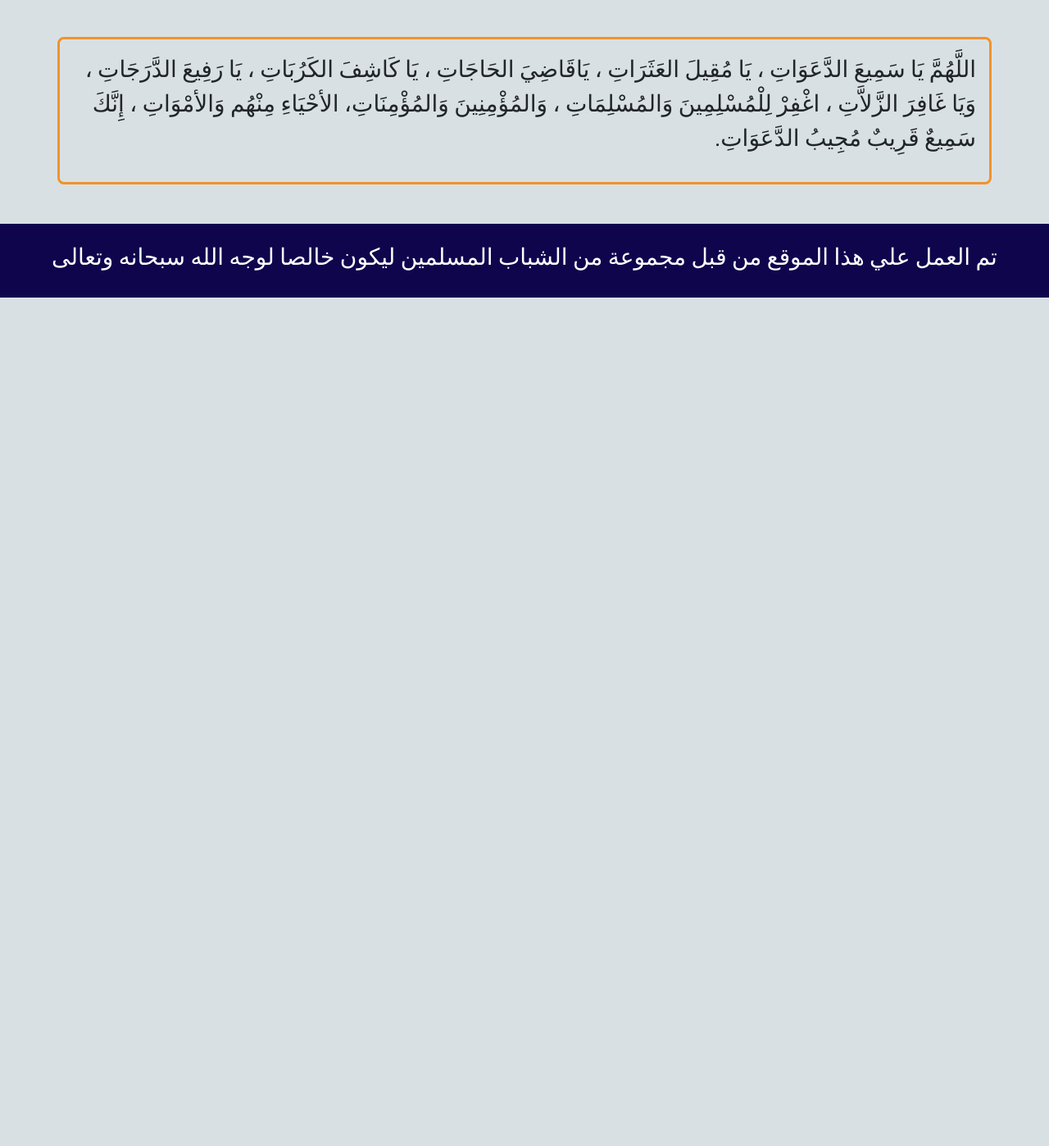
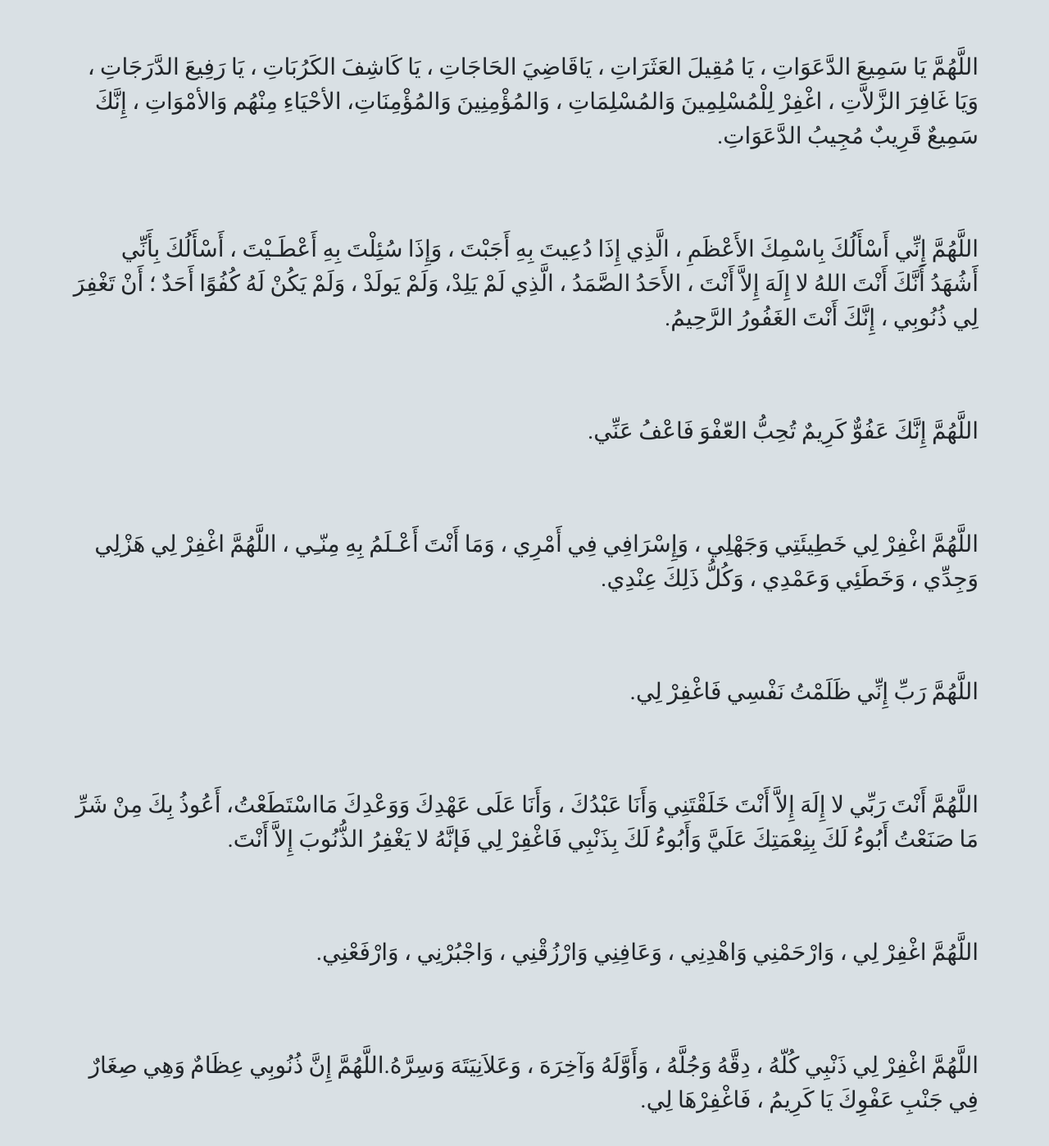
Before and after one commit to Ahmed-samir95/zaker, a plain HTML site: page prayer.html in a window 1280 px wide. Shown: the part 331-1729 px from the top of the page at 82% size. Before the commit the page ends 800 px from the top, so only its background shows below. Drawn offline with Linux system fonts and the light colour scheme; a web font is replaced by a local one.

Commit message:
add pray to section

```diff
--- a/css/prayer.css
+++ b/css/prayer.css
@@ -67,10 +67,7 @@ body{
     box-shadow: none;
 }
 /* -------------------------------------------------------------------------------- */
-.prayer .row .col{
-   border: .2rem solid var(--main-color);
-   border-radius: .5rem;
-}
+
 
 
 
--- a/prayer.html
+++ b/prayer.html
@@ -25,7 +25,7 @@
                 <a class="nav-link p-2 p-lg-3 " aria-current="page" href="index.html">الرئيسية</a>
               </li>
               <li class="nav-item">
-                <a class="nav-link p-2 p-lg-3" href="#">ايات تتلي</a>
+                <a class="nav-link p-2 p-lg-3" href="quran.html">ايات تتلي</a>
               </li>
               <li class="nav-item dropdown">
                 <a class="nav-link p-2 p-lg-3 active" href="prayer.html" id="navbarDropdown" role="button">
@@ -51,7 +51,37 @@
           <p class="section-heading-title fs-4">أدعية مستجابة إن شاء الله .. هناك الكثير من الأدعية التي يجب على المسلم ترديدها، وأقرب ما يكون العبد من ربه وهو ساجد، وعلى المسلم أن يلزم الإلحاح في دعائه ويستمر بذلك دون التوقف عنه، قال رسول الله- صلى الله عليه وسلم-: "إني لأعلم كلمة لا يقولها مكروب إلا فرج الله عنه: كلمة أخي يونس- عليه السلام-، لا إله إلا أنت سبحانك إني كنت من الظالمين"، ويعد هذا الذكر أفضل أدعية مستجابة لتفريج الهموم -بإذن الله تعالى- ويبحث كل فرد منا عن الأدعية المستحبة، التي نذكر بعضها  في السطور القادمة.</p>
         </div>
         <div class="row mt-5">
-          <div class="col p-md-3 w-100"><p class="fs-3">اللَّهُمَّ يَا سَمِيعَ الدَّعَوَاتِ ، يَا مُقِيلَ العَثَرَاتِ ، يَاقَاضِيَ الحَاجَاتِ ، يَا كَاشِفَ الكَرُبَاتِ ، يَا رَفِيعَ الدَّرَجَاتِ ، وَيَا غَافِرَ الزَّلاَّتِ ، اغْفِرْ لِلْمُسْلِمِينَ وَالمُسْلِمَاتِ ، وَالمُؤْمِنِينَ وَالمُؤْمِنَاتِ، الأحْيَاءِ مِنْهُم وَالأمْوَاتِ ، إِنَّكَ سَمِيعٌ قَرِيبٌ مُجِيبُ الدَّعَوَاتِ.</p></div>
+          <div class="col p-md-3"><p class="fs-3">اللَّهُمَّ يَا سَمِيعَ الدَّعَوَاتِ ، يَا مُقِيلَ العَثَرَاتِ ، يَاقَاضِيَ الحَاجَاتِ ، يَا كَاشِفَ الكَرُبَاتِ ، يَا رَفِيعَ الدَّرَجَاتِ ، وَيَا غَافِرَ الزَّلاَّتِ ، اغْفِرْ لِلْمُسْلِمِينَ وَالمُسْلِمَاتِ ، وَالمُؤْمِنِينَ وَالمُؤْمِنَاتِ، الأحْيَاءِ مِنْهُم وَالأمْوَاتِ ، إِنَّكَ سَمِيعٌ قَرِيبٌ مُجِيبُ الدَّعَوَاتِ.</p></div>
+        </div>
+        <div class="row mt-5">
+          <div class="col p-md-3"><p class="fs-3">اللَّهُمَّ إِنِّي أَسْأَلُكَ بِاسْمِكَ الأَعْظَمِ ، الَّذِي إِذَا دُعِيتَ بِهِ أَجَبْتَ ، وَإِذَا سُئِلْتَ بِهِ أَعْطَـيْتَ ، أَسْأَلُكَ بِأَنِّي أَشُهَدُ أَنَّكَ أَنْتَ اللهُ لا إِلَهَ إِلاَّ أَنْتَ ، الأَحَدُ الصَّمَدُ ، الَّذِي لَمْ يَلِدْ، وَلَمْ يَولَدْ ، وَلَمْ يَكُنْ لَهُ كُفُوًا أَحَدٌ ؛ أَنْ تَغْفِرَ لِي ذُنُوبِي ، إِنَّكَ أَنْتَ الغَفُورُ الرَّحِيمُ.</p></div>
+        </div>
+        <div class="row mt-5">
+          <div class="col p-md-3"><p class="fs-3">اللَّهُمَّ إِنَّكَ عَفُوٌّ كَرِيمٌ تُحِبُّ العّفْوَ فَاعْفُ عَنِّي.</p></div>
+        </div>
+        <div class="row mt-5">
+          <div class="col p-md-3"><p class="fs-3">اللَّهُمَّ اغْفِرْ لِي خَطِيئَتِي وَجَهْلِي ، وَإِسْرَافِي فِي أَمْرِي ، وَمَا أَنْتَ أَعْـلَمُ بِهِ مِنّـِي ، اللَّهُمَّ اغْفِرْ لِي هَزْلِي وَجِدِّي ، وَخَطَئِي وَعَمْدِي ، وَكُلُّ ذَلِكَ عِنْدِي.</p></div>
+        </div>
+        <div class="row mt-5">
+          <div class="col p-md-3"><p class="fs-3">اللَّهُمَّ رَبِّ إِنِّي ظَلَمْتُ نَفْسِي فَاغْفِرْ لِي.</p></div>
+        </div>
+        <div class="row mt-5">
+          <div class="col p-md-3"><p class="fs-3">اللَّهُمَّ أَنْتَ رَبِّي لا إِلَهَ إِلاَّ أَنْتَ خَلَقْتَنِي وَأَنَا عَبْدُكَ ، وَأَنَا عَلَى عَهْدِكَ وَوَعْدِكَ مَااسْتَطَعْتُ، أَعُوذُ بِكَ مِنْ شَرِّ مَا صَنَعْتُ أَبُوءُ لَكَ بِنِعْمَتِكَ عَلَيَّ وَأَبُوءُ لَكَ بِذَنْبِي فَاغْفِرْ لِي فَإنَّهُ لا يَغْفِرُ الذُّنُوبَ إِلاَّ أَنْتَ.</p></div>
+        </div>
+        <div class="row mt-5">
+          <div class="col p-md-3"><p class="fs-3">اللَّهُمَّ اغْفِرْ لِي ، وَارْحَمْنِي وَاهْدِنِي ، وَعَافِنِي وَارْزُقْنِي ، وَاجْبُرْنِي ، وَارْفَعْنِي.</p></div>
+        </div>
+        <div class="row mt-5">
+          <div class="col p-md-3"><p class="fs-3">اللَّهُمَّ اغْفِرْ لِي ذَنْبِي كُلّهُ ، دِقَّهُ وَجُلَّهُ ، وَأَوَّلَهُ وَآخِرَهَ ، وَعَلاَنِيَتَهَ وَسِرَّهُ.اللَّهُمَّ إِنَّ ذُنُوبِي عِظَامٌ وَهِي صِغَارٌ فِي جَنْبِ عَفْوِكَ يَا كَرِيمُ ، فَاغْفِرْهَا لِي.</p></div>
+        </div>
+        <div class="row mt-5">
+          <div class="col p-md-3"><p class="fs-3">اللَّهُمَّ اغْفِرْ لِي ذَنْبِي ، وَوَسِّعْ لِي فِي دَارِي ، وَبَارِكْ لِي فِي رِزْقِي.اللَّهُمَّ رَبَّنَا لا تُؤَاخِذْنَا إِنْ نَسِينَا أَوْ أَخْطَأْنَا ، رَبَّنَا وَلا تَحْمِلْ عَلَينَا إِصْرًَا كَمَا حَمَلْتَهَ عَلَى الَّذِينَ مِنْ قَبْلِنَا ، رَبَّنَا وَلا تُحَمِّلْنَا مَا لا طَاقَةَ لَنَا بِهِ ، وَاعْفُ عَنَّا وّاغْفِرْ لَنَا وَارْحَمْنَا أَنْتَ مَوْلانَا فَانْصُرْنَا عَلَى القَوْمِ الكَافِرِينَ.</p></div>
+        </div>
+        <div class="row mt-5">
+          <div class="col p-md-3"><p class="fs-3">اللَّهُمَّ إِنَّا قَدْ أَطَعْنَاكَ فِي أَحَبِّ الأشْيَاءِ إِلَيْكَ أَنْ تُطَاعَ فِيْهِ ، الإيمَانِ بِكَ ، وَالإِقْرَارِ بِكَ ، وَلَمْ نَعْصِكَ فِي أَبْغَضِ الأَشْيَاءِ أَنْ تُعْصَى فِيْهِ ؛ الكُفْرِ وَالجَحْدِ بِكَ ، اللَّهُمَّ فَاغْفِرْ لَنَا مَا بَيْنَهُمَا.</p></div>
+        </div>
+        <div class="row mt-5">
+          <div class="col p-md-3"><p class="fs-3">اللَّهُمَّ خُذْ بِنَوَاصِينَا لِِلْبِرِّ وَالتَّقْوَى ، وَلِمَا تُحِبُّ مِنَ العَمَلِ وَتَرْضَى.</p></div>
         </div>
       </div>
     </div>
```
